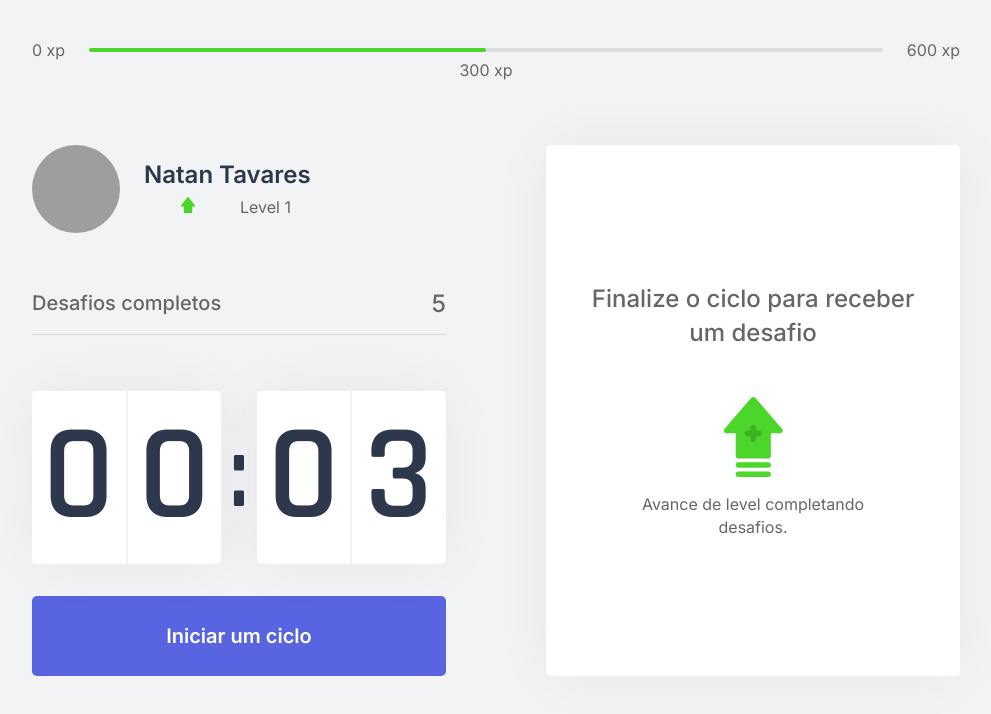
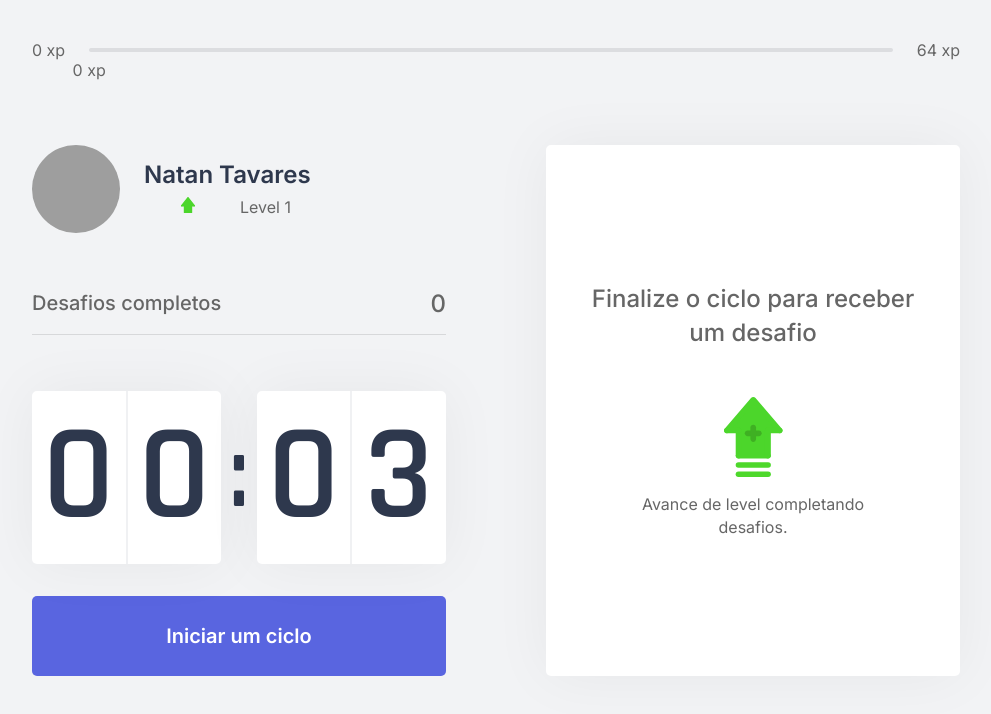
Before and after one commit to NatanTavares/Move.it, a Next.js app: page / in a window 1280 px wide. Shown: the top 714 px of the page, without its empty margins (144-1135 px from the left). Built offline with nearby package versions, Linux system fonts and the light colour scheme; grey boxes are pictures that could not be loaded.

Commit message:
Consuming the context

```diff
--- a/src/components/CompletedChallenges.tsx
+++ b/src/components/CompletedChallenges.tsx
@@ -1,10 +1,14 @@
+import { useContext } from 'react';
+import { ChallengesContext } from '../contexts/ChallengesContext';
 import styles from '../styles/components/CompletedChallenges.module.css';
 
 export function CompletedChallenges() {
+  const { challengesCompleted } = useContext(ChallengesContext);
+
   return (
     <div className={styles.completedChallengesContainer}>
       <span>Desafios completos</span>
-      <span>5</span>
+      <span>{challengesCompleted}</span>
     </div>
   );
 }
--- a/src/components/ExperienceBar.tsx
+++ b/src/components/ExperienceBar.tsx
@@ -1,17 +1,24 @@
+import { useContext } from 'react';
+import { ChallengesContext } from '../contexts/ChallengesContext';
+
 import styles from '../styles/components/ExperienceBar.module.css';
 
 export function ExperienceBar() {
+  const { currentExperience, experienceToNextLevel } = useContext(ChallengesContext);
+
+  const percentToNextLevel = Math.round(currentExperience * 100) / experienceToNextLevel;
+
   return (
     <header className={styles.experienceBar}>
       <span>0 xp</span>
       <div>
-        <div style={{ width: '50%' }} />
+        <div style={{ width: `${percentToNextLevel}%` }} />
 
-        <span className={styles.currentExperience} style={{ left: '50%' }}>
-          300 xp
+        <span className={styles.currentExperience} style={{ left: `${percentToNextLevel}%` }}>
+          {currentExperience} xp
         </span>
       </div>
-      <span>600 xp</span>
+      <span>{experienceToNextLevel} xp</span>
     </header>
   );
 }
```
